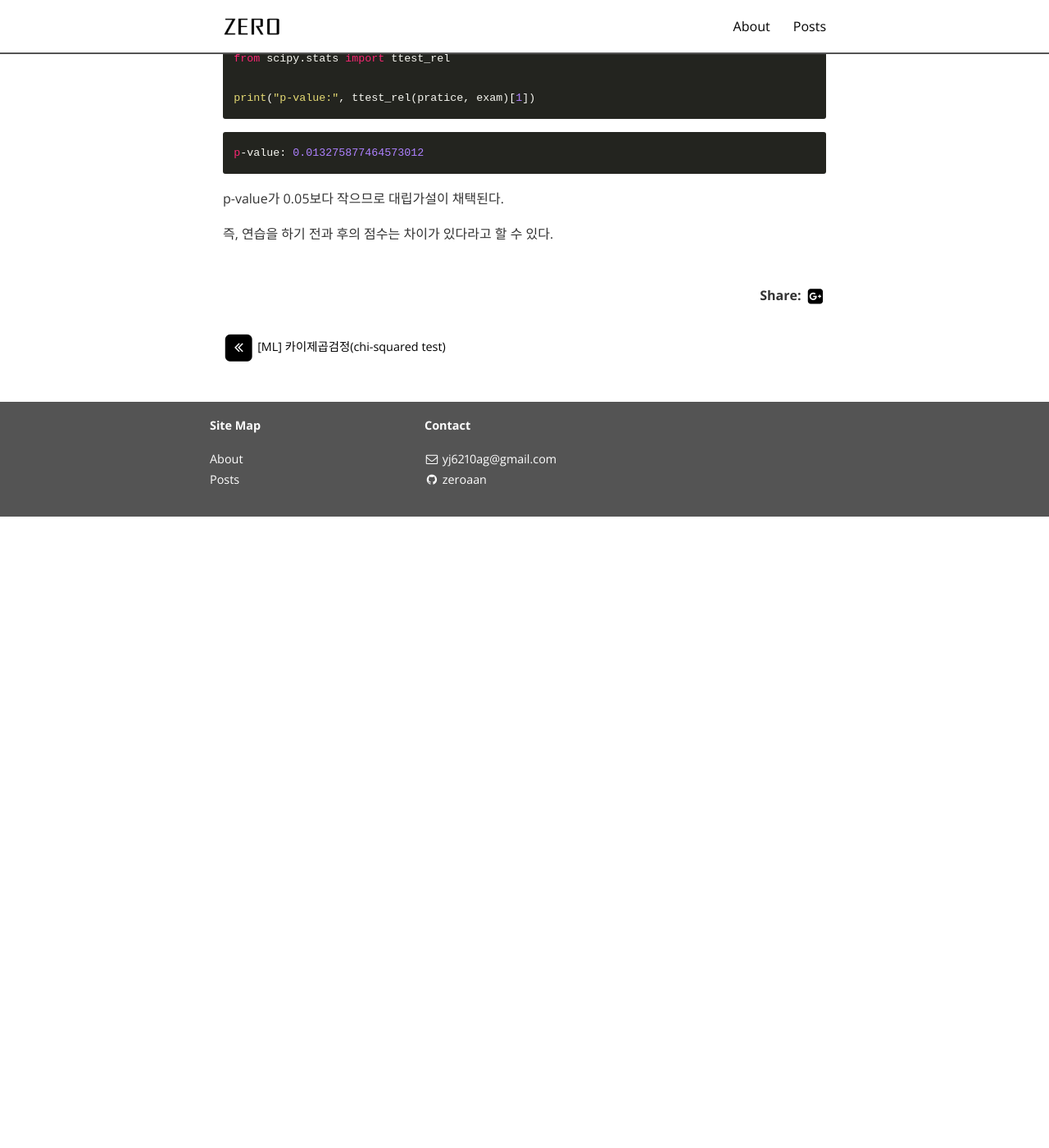
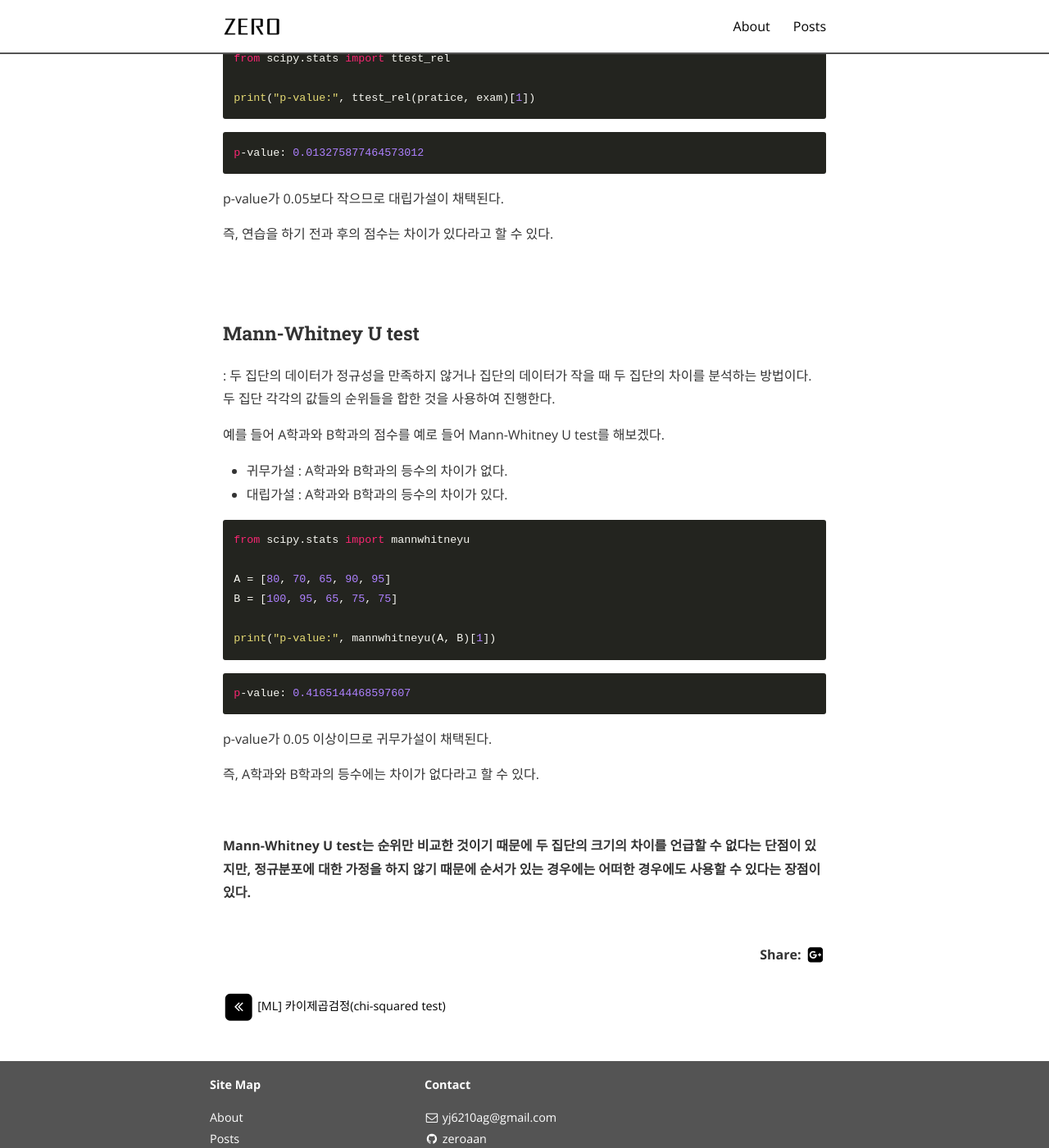
Before and after one commit to zeroaan/zeroaan.github.io, a Jekyll site: the page built from _posts/2020-06-03-[ML] t-검정(t-test), Mann-Whitney U test.md, in a window 1280 px wide and 1400 px high, scrolled down 6381 px. Shown: the whole window at 82% size. Built offline with Jekyll 4.4.1, drawn with Linux system fonts in a browser that asks for light colours; nearby versions of some CDN libraries; comment, search, counter and statistics services are not loaded; before the commit the page ends 7011 px from its top, so only the background shows below that; some of the changed text lies outside the part shown.

Commit message:
Update: 2020-06-03-[ML] t-검정(t-test)

````diff
--- a/_posts/2020-06-03-[ML] t-검정(t-test).md
+++ b/_posts/2020-06-03-[ML] t-검정(t-test), Mann-Whitney U test.md
@@ -1,6 +1,6 @@
 ---
 layout: post
-title:  "[ML] t-검정(t-test)"
+title:  "[ML] t-검정(t-test), Mann-Whitney U test"
 date:   2020-06-03 21:39:04
 author: zeroaan
 categories: ml/dl
@@ -278,3 +278,36 @@ print("p-value:", ttest_rel(pratice, exam)[1])
 p-value가 0.05보다 작으므로 대립가설이 채택된다.
 
 즉, 연습을 하기 전과 후의 점수는 차이가 있다라고 할 수 있다.
+
+<br><br>
+
+### Mann-Whitney U test
+: 두 집단의 데이터가 정규성을 만족하지 않거나 집단의 데이터가 작을 때 두 집단의 차이를 분석하는 방법이다.
+두 집단 각각의 값들의 순위들을 합한 것을 사용하여 진행한다.
+
+예를 들어 A학과와 B학과의 점수를 예로 들어 Mann-Whitney U test를 해보겠다.
+
+- 귀무가설 : A학과와 B학과의 등수의 차이가 없다.
+- 대립가설 : A학과와 B학과의 등수의 차이가 있다.
+
+
+```python
+from scipy.stats import mannwhitneyu
+
+A = [80, 70, 65, 90, 95]
+B = [100, 95, 65, 75, 75]
+
+print("p-value:", mannwhitneyu(A, B)[1])
+```
+
+    p-value: 0.4165144468597607
+
+
+p-value가 0.05 이상이므로 귀무가설이 채택된다.
+
+즉, A학과와 B학과의 등수에는 차이가 없다라고 할 수 있다.
+
+<br>
+
+**Mann-Whitney U test는 순위만 비교한 것이기 때문에 두 집단의 크기의 차이를 언급할 수 없다는 단점이 있지만,
+정규분포에 대한 가정을 하지 않기 때문에 순서가 있는 경우에는 어떠한 경우에도 사용할 수 있다는 장점이 있다.**
````
